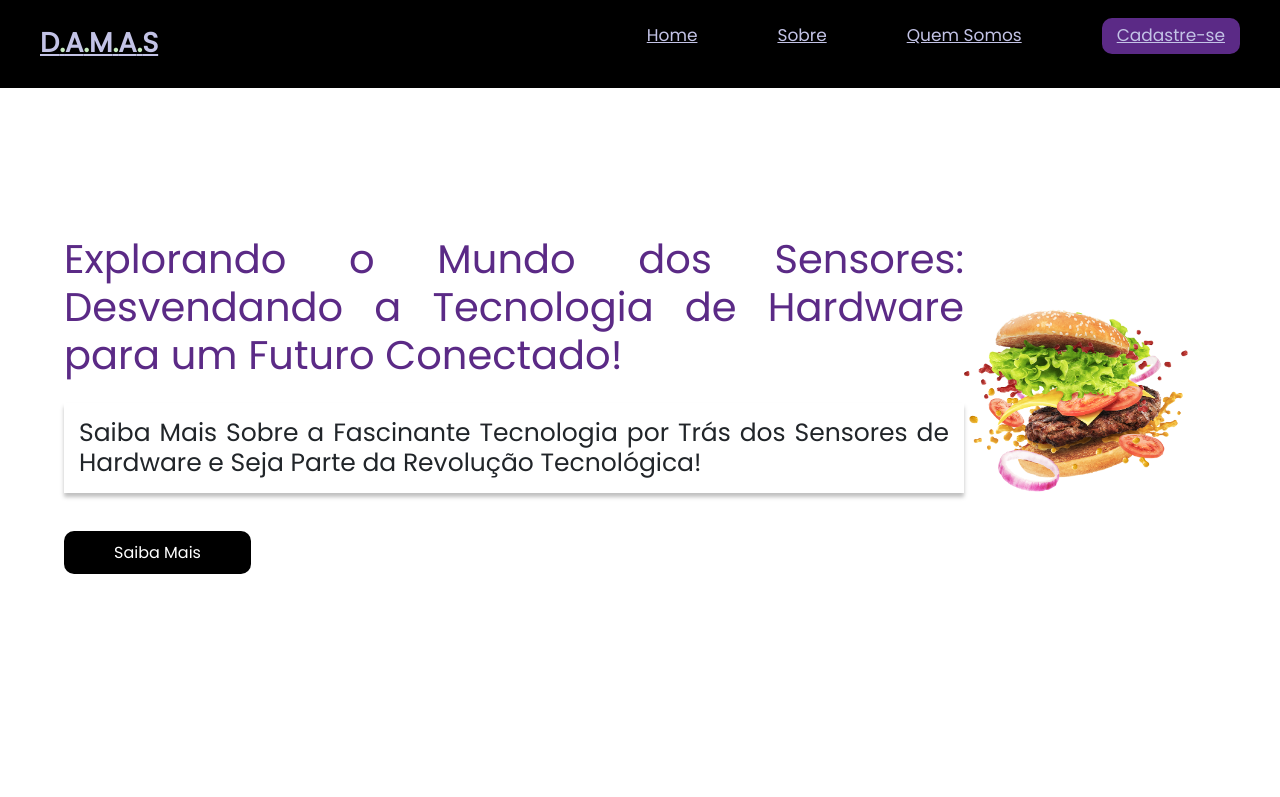
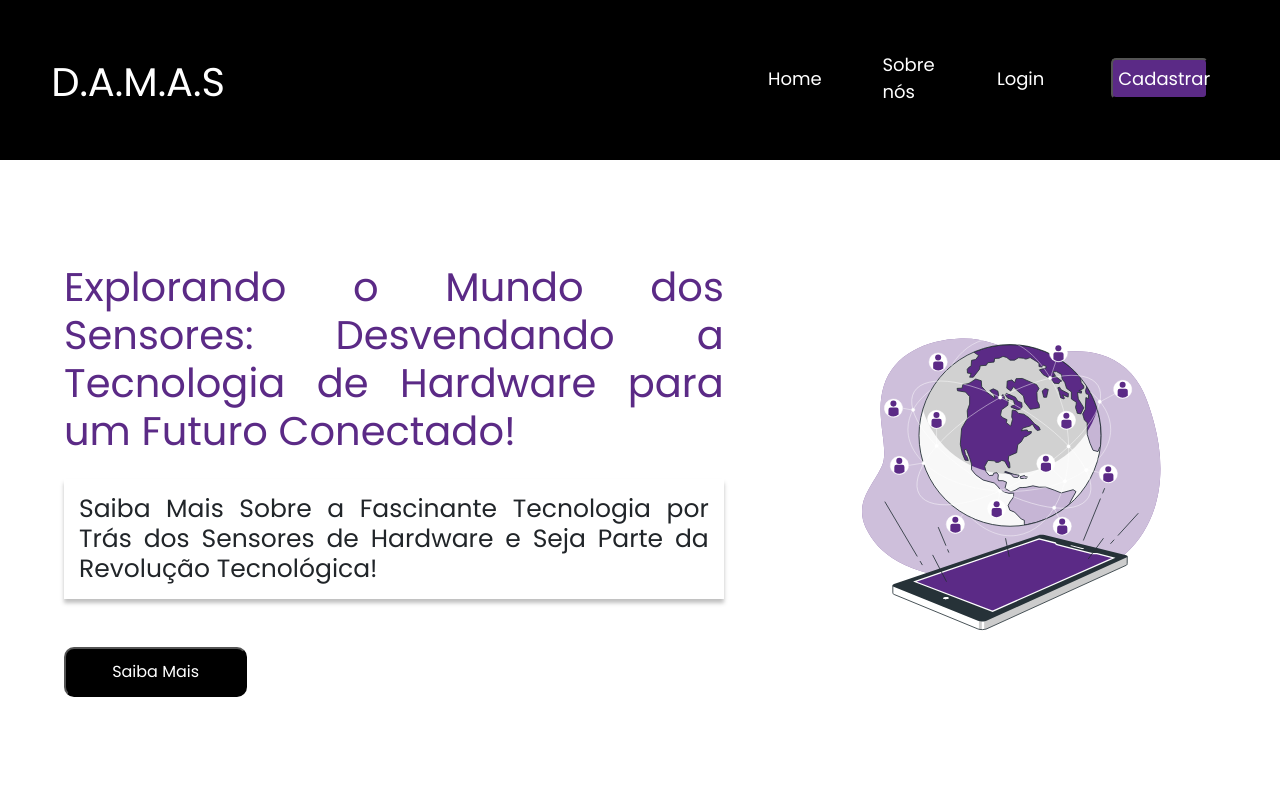
Before and after one commit to Grupo05-ADSC/ProjetoPI, a plain HTML site: page front/site responsivo/index.html in a window 1280 px wide. Shown: the top 797 px of the page. Drawn offline with nearby package versions, Linux system fonts and the light colour scheme; a script that the page names is missing.

Commit message:
Arrumando header, e colocando imagem

```diff
--- a/front/site responsivo/css/style.css
+++ b/front/site responsivo/css/style.css
@@ -15,11 +15,65 @@ body {
     background: #fff;
 }
 
+header {
+    width: 100%;
+    height: 160px;
+    background-color: black;
+    display: flex;
+    flex-direction: row;
+    padding: 1% 4% 0% 4%;
+}
+.header_logo {
+    width: 30%;
+    height: 100%;
+    align-items: center;
+    display: flex;
+    justify-content: left;
+}
+.header_logo h1 {
+    color: white;
+}
+.header_links {
+    width: 80%;
+    height: 100%;
+    display: flex;
+    flex-direction: row;
+    align-items: right;
+    justify-content: right;
+}
+.header_links ul {
+    display: flex;
+    flex-direction: row;
+    align-items: center;
+    justify-content: space-around;
+    width: 60%;
+}
+.button_link_cadastrar_header {
+    padding: 5%;
+    width: 100%;
+    color: white;
+    border-radius: 5px;
+    background-color: #5B2A86;
+}
+#lista_button_header {
+    width: 20%;
+}
+.header_links ul li {
+    text-decoration: none;
+    width: 15%;
+    margin: 0;
+}
+.header_links ul li a{
+    text-decoration: none;
+    font-style: none;
+    font-size: 18px;
+    color: white;
+}
 .navigation {
     display: flex;
     align-items: center;
     justify-content: space-between;
-    padding: 18px 40px;
+    padding: 3% 5% 2% 5%;
     width: 100%;
     background: #000 ;
     transition: all 0.5;
@@ -40,24 +94,35 @@ body {
     display: flex;
     align-items: center;
     gap: 5rem;
+    border: 1px solid white;
+    width: 40%;
 }
 
 .navigation ul li a {
     color: #C3C3E6;
     font-size: 17px;
     font-weight: 500;
+    width: 100%;
     transition: all 0.5;
+    font-style: none;
+    text-decoration: none;
 }
+.navigation ul li {
+    width: 50%;
+}
+.nav-item.button {
+    width: 100%;
 
-.navigation ul .nav-item.button {
-    padding: 5px 15px;
-    background: #5B2A86;
-    color: #C6EBBE;
-    border-radius: 10px;
-    font-weight: 500;
-    transition: all 0.5s;
 }
+.nav-item.button button {
+    width: 100%;
+    padding: 5%;
+    border: 0;
+    border-radius: 5px;
+    background-color: #5B2A86;
+    color: white;
 
+}
 .navigation ul li a:hover {
     color: #C6EBBE;
 }
@@ -89,15 +154,15 @@ body {
 
 .home{
     width: 100%;
-    height: 100vh;
+    height: 80vh;
+    align-items: center;
     display: flex;
-    align-items: center;
     justify-content: space-between;
     padding: 0px 5%;
 }
 
 .home-text {
-    width: 900px;
+    width:70%;
 }
 
 .home-text .text-h4{
@@ -106,19 +171,21 @@ body {
     font-weight: 400;
     box-shadow: 0px 4px 4px 0px #00000040;
     padding: 15px;
-    width: 900px;
+    width: 90%;
     text-align: justify;
 }
 
 .home-text .text-h1{
     font-size: 40px;
+    width: 90%;
     margin-bottom: 1.5rem;
     text-align: justify;
     color: #5B2A86;
 }
 
 .home-btn{
-    padding: 10px 50px;
+    padding: 1.5%;
+    width: 25%;
     background: black;
     color: #fff;
     border-radius: 10px;
@@ -128,11 +195,19 @@ body {
 }
 
 .home-btn:hover {
-    background: #fc4c35;
+    background: white;
+    border: 2px solid black;
+    color: black;
 }
 
 .home-img img{
-    width: 90%;
+    width: 100%;
+}
+.home-img {
+    width: 40%;
+    display: flex;
+    align-items: center;
+    height: 50%;
 }
 
 .descricao {
@@ -314,6 +389,8 @@ footer .coluna .titulo-rodape2.redes {
         height: 100%;
         flex-direction: column;
         background: #fff;
+        display: flex;
+        align-items: center;
         gap: -10px;
         transition: 0.3s;
     }
@@ -324,8 +401,11 @@ footer .coluna .titulo-rodape2.redes {
 
     .nav-item {
         margin: 16px 0;
+        width: 100% ;
     }
-
+    .nav-item a{
+        width: 100% !important;
+    }
     .home{
         padding: 100px 2%;
         flex-direction: column;
--- a/front/site responsivo/index.html
+++ b/front/site responsivo/index.html
@@ -11,20 +11,17 @@
 </head>
 <body>
     <header>
-        <nav class="navigation">
-            <a href="#" class="logo">D<span>.</span>A<span>.</span>M<span>.</span>A<span>.</span>S</a>
-            <ul class="nav-menu">
-                <li class="nav-item"><a href="#">Home</a></li>
-                <li class="nav-item"><a href="#">Sobre</a></li>
-                <li class="nav-item"><a href="#">Quem Somos</a></li>
-                <li class="nav-item button"><a href="#">Cadastre-se</a></li>
+        <div class="header_logo">
+            <h1>D.A.M.A.S</h1>
+        </div>
+        <div class="header_links">
+            <ul>
+                <li><a href="">Home</a></li>
+                <li><a href="">Sobre nós</a></li>
+                <li><a href="">Login</a></li>
+                <li id="lista_button_header"><a href=""><button class="button_link_cadastrar_header">Cadastrar</button></a></li>
             </ul>
-            <div class="menu">
-                <span class="bar"></span>
-                <span class="bar"></span>
-                <span class="bar"></span>
-            </div>
-        </nav>
+        </div>
     </header>
 
     <main>
@@ -32,10 +29,10 @@
             <div class="home-text">
                 <h1 class="text-h1">Explorando o Mundo dos Sensores: Desvendando a Tecnologia de Hardware para um Futuro Conectado!</h1>
                 <h4 class="text-h4">Saiba Mais Sobre a Fascinante Tecnologia por Trás dos Sensores de Hardware e Seja Parte da Revolução Tecnológica!</h4>
-                <a href="#" class="home-btn"> Saiba Mais </a>
+                <button class="home-btn"> Saiba Mais</button>
             </div>
             <div class="home-img">
-                <img src="./img/imagem.png" alt="">
+                <img src="./img/Online world-bro (1).svg" alt="">
             </div>
         </section>
 
```
Also changed, not shown: front/site responsivo/cadastro.html (+3 -3 lines), front/site responsivo/img/Online world-bro (1).svg (added).
